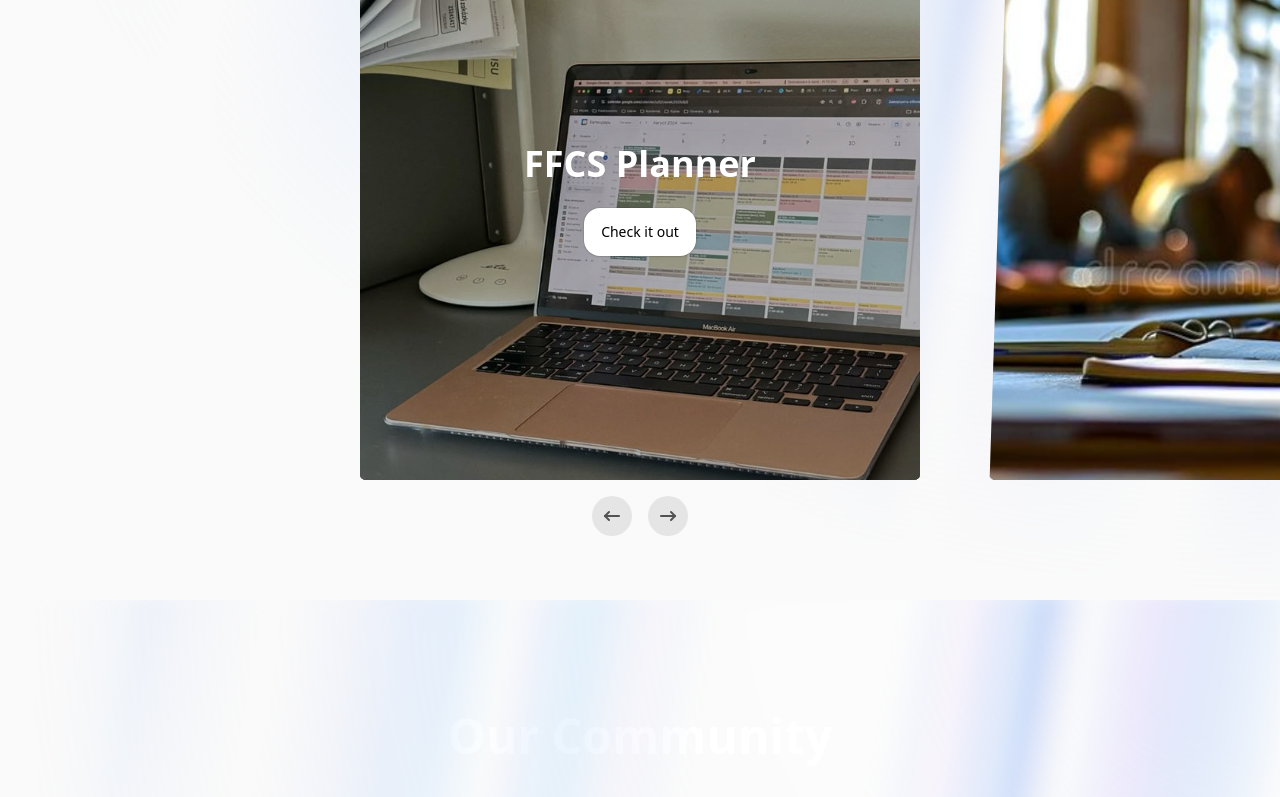
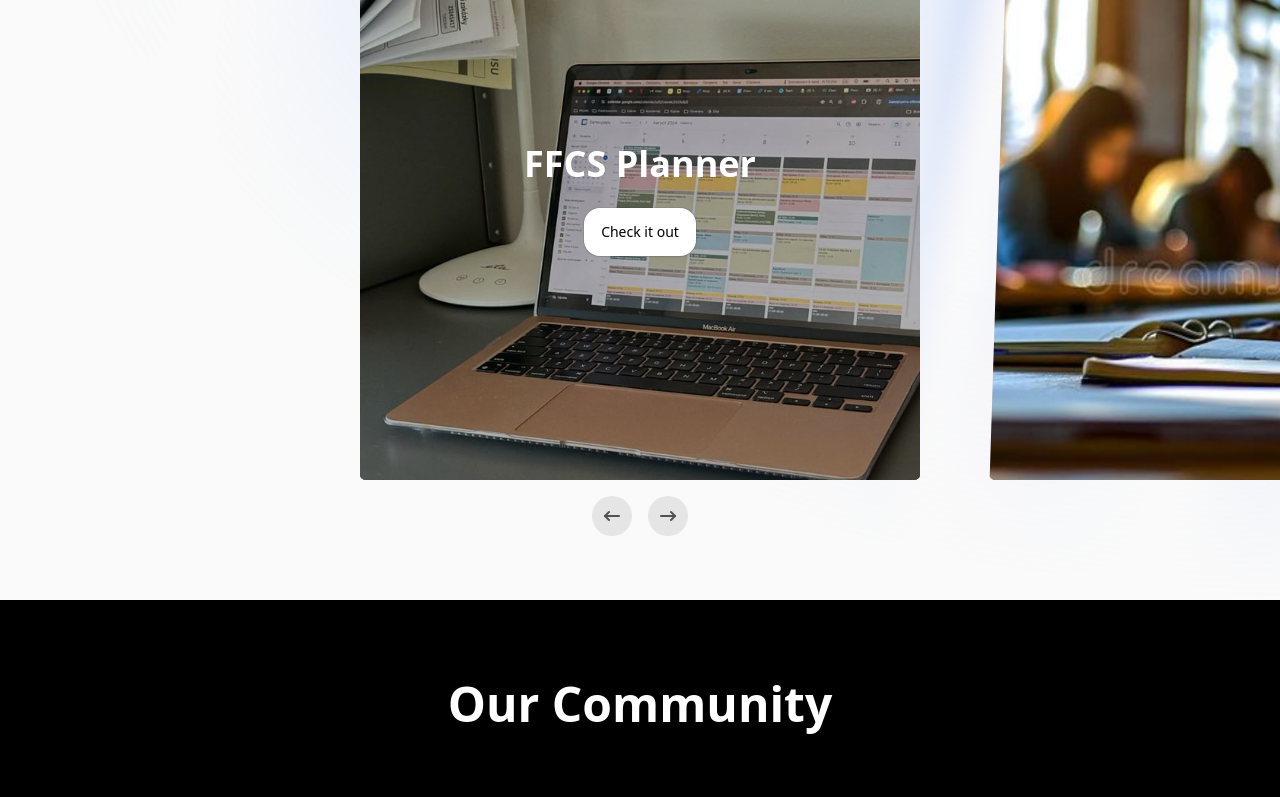
Before and after one commit to Vtrendz2025/home_page, a Next.js app: page / in a window 1280 px wide. Shown: the part 2000-2797 px from the top of the page. Built offline with nearby package versions, Linux system fonts and the light colour scheme.

Commit message:
refactor CommunitySection and CommunityTabs for improved styling and layout

```diff
--- a/src/app/Community Section/page.tsx
+++ b/src/app/Community Section/page.tsx
@@ -1,18 +1,18 @@
 import { CommunityTabs } from "@/components/CommunityTabs";
-import { AuroraBackground } from "@/components/ui/aurora-background";
+// import { AuroraBackground } from "@/components/ui/aurora-background";
 
 export const CommunitySection = () => {
 	return (
 		<>
-			<AuroraBackground
+			{/* <AuroraBackground
 				className="h-fit p-10 pt-28 pb-20 w-full"
 				id="CommunitySection"
-			>
-				<h1 className="text-center text-5xl text-white font-bold -mb-20">
+			> */}
+				<h1 className="text-center text-5xl text-white bg-black font-bold -mb-20 mt-20">
 					Our Community
 				</h1>
 				<CommunityTabs />
-			</AuroraBackground>
+			{/* </AuroraBackground> */}
 		</>
 	);
 };
--- a/src/app/page.tsx
+++ b/src/app/page.tsx
@@ -8,12 +8,14 @@ import { ContactSection } from "./Contact Section/page";
 export default function Home() {
 	return (
 		<>
+		<div className="bg-black text-white overflow-hidden">
 			<Navbar />
 			<HeroSection />
 			<AboutSection />
 			<ServicesSection />
 			<CommunitySection />
 			<ContactSection />
+		</div>
 		</>
 	);
 }
--- a/src/components/CommunityTabs.tsx
+++ b/src/components/CommunityTabs.tsx
@@ -10,7 +10,7 @@ export function CommunityTabs() {
 			title: "Instagram",
 			value: "Instagram",
 			content: (
-				<div className="w-full overflow-hidden relative h-full rounded-2xl p-10 text-xl md:text-4xl font-bold text-white bg-gradient-to-br from-blue-500 to-pink-500">
+				<div className="w-full overflow-hidden relative h-full rounded-2xl p-10 text-xl md:text-4xl font-bold text-white bg-gradient-to-br from-purple-700 to-violet-900">
 					<p>Instagram</p>
 					<InstaContent />
 				</div>
@@ -20,7 +20,7 @@ export function CommunityTabs() {
 			title: "Youtube",
 			value: "Youtube",
 			content: (
-				<div className="w-full overflow-hidden relative h-full rounded-2xl p-10 text-xl md:text-4xl font-bold text-white bg-gradient-to-br from-blue-500 to-pink-500">
+				<div className="w-full overflow-hidden relative h-full rounded-2xl p-10 text-xl md:text-4xl font-bold text-white bg-gradient-to-br from-purple-700 to-violet-900">
 					<p>Youtube</p>
 					<YoutubeContent />
 				</div>
@@ -30,17 +30,27 @@ export function CommunityTabs() {
 			title: "LinkedIn",
 			value: "LinkedIn",
 			content: (
-				<div className="w-full overflow-hidden relative h-full rounded-2xl p-10 text-xl md:text-4xl font-bold text-white bg-gradient-to-br from-blue-500 to-pink-500">
+				<div className="w-full overflow-hidden relative h-full rounded-2xl p-10 text-xl md:text-4xl font-bold text-white bg-gradient-to-br from-purple-700 to-violet-900">
 					<p>LinkedIn</p>
 					<LinkedInContent />
 				</div>
 			),
 		},
+		// {
+		// 	title: "Discord",
+		// 	value: "Discord",
+		// 	content: (
+		// 		<div className="w-full overflow-hidden relative h-full rounded-2xl p-10 text-xl md:text-4xl font-bold text-white bg-gradient-to-br from-purple-700 to-violet-900">
+		// 			<p>Discord</p>
+		// 			<DiscordContent />
+		// 		</div>
+		// 	),
+		// },
 		{
 			title: "Telegram",
 			value: "Telegram",
 			content: (
-				<div className="w-full overflow-hidden relative h-full rounded-2xl p-10 text-xl md:text-4xl font-bold text-white bg-gradient-to-br from-blue-500 to-pink-500">
+				<div className="w-full overflow-hidden relative h-full rounded-2xl p-10 text-xl md:text-4xl font-bold text-white bg-gradient-to-br from-purple-700 to-violet-900">
 					<p>Telegram</p>
 					<TelegramContent />
 				</div>
--- a/src/components/ui/tabs.tsx
+++ b/src/components/ui/tabs.tsx
@@ -68,7 +68,7 @@ export const Tabs = ({
 							/>
 						)}
 
-						<span className="relative block text-black dark:text-white">
+						<span className="relative block text-black dark:text-white cursor-pointer">
 							{tab.title}
 						</span>
 					</button>
```
